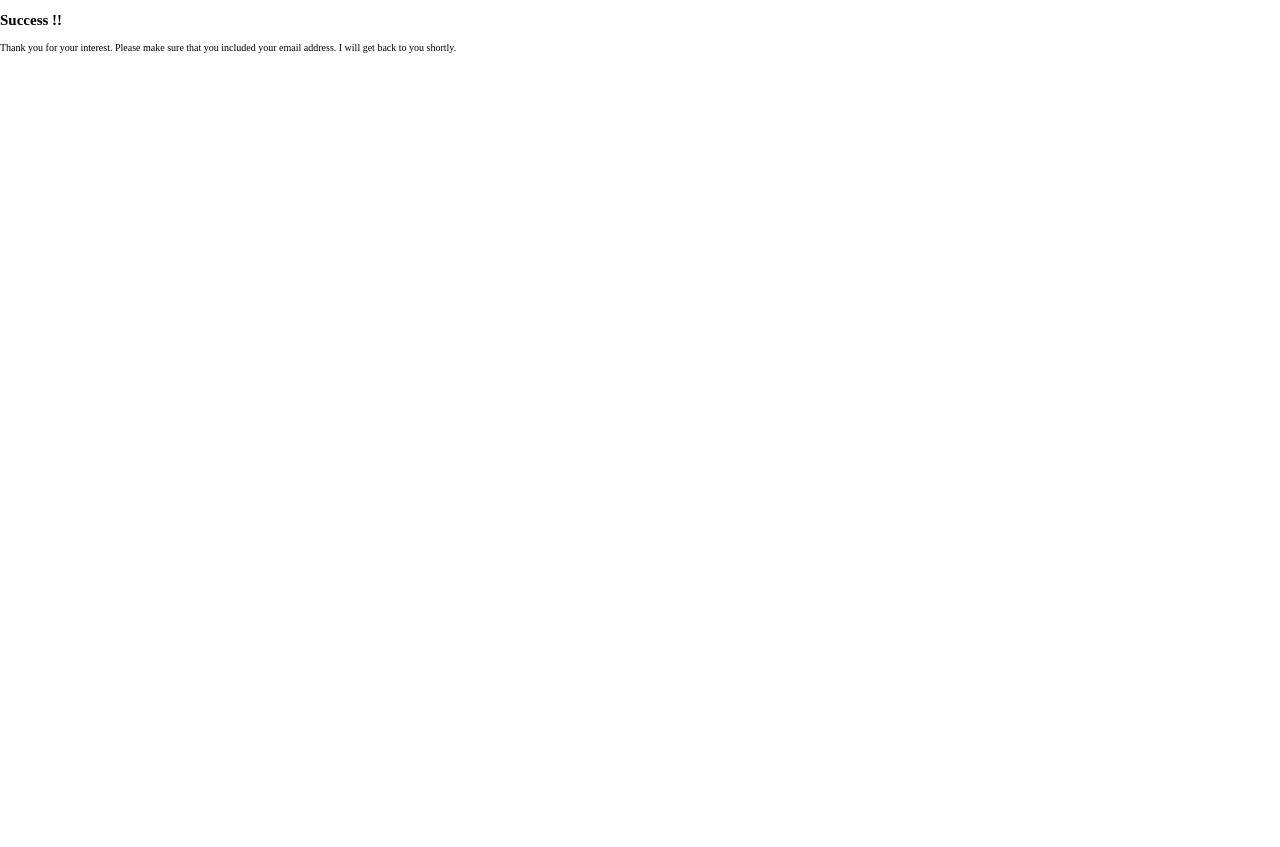
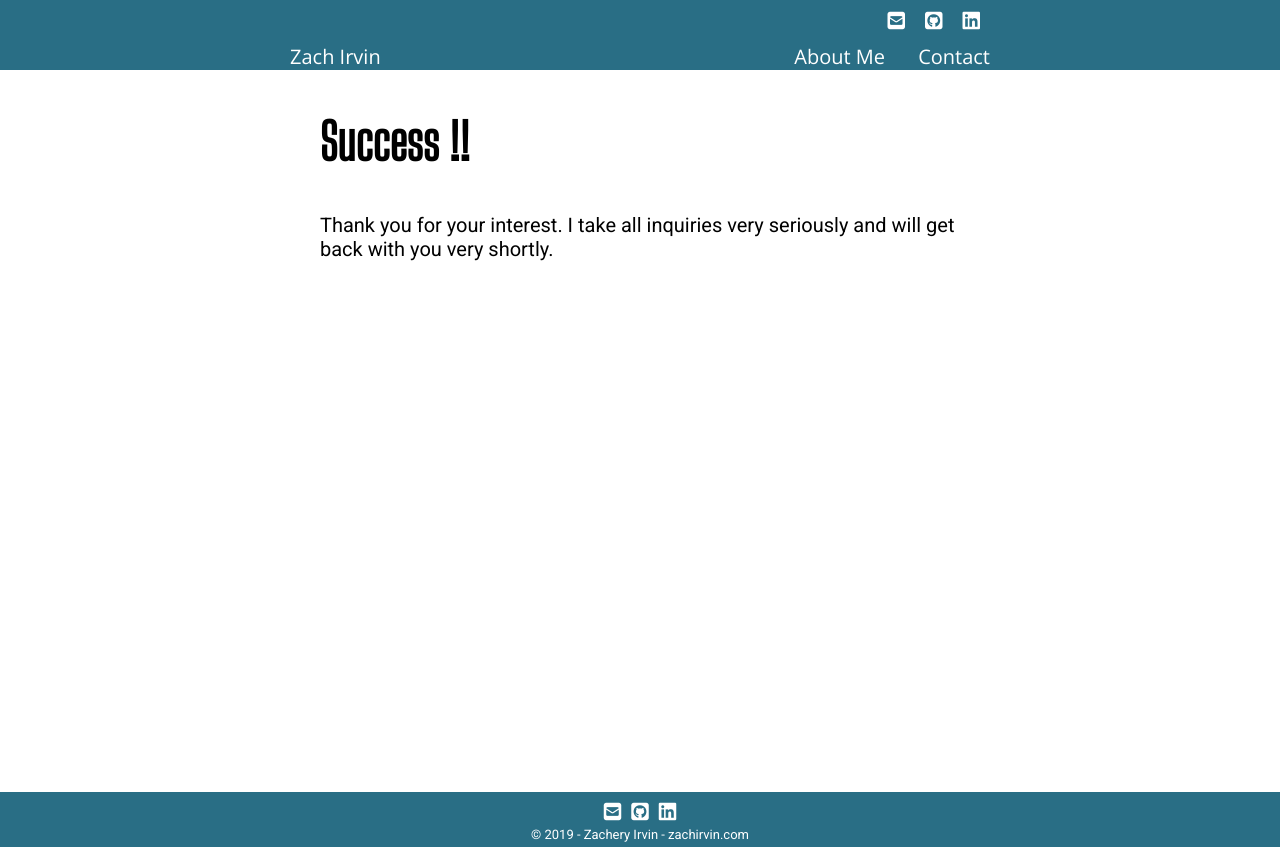
Before and after one commit to badCompany55/portfolio, a Gatsby site: page /formSuccess in a window 1280 px wide. Before the commit the page ends 800 px from the top, so only its background shows below. Built offline with nearby package versions, Linux system fonts and the light colour scheme; Gatsby itself is replaced by a stand-in of ours.

Commit message:
completion form styling and links  in header styling and links in footer

```diff
--- a/src/components/header.js
+++ b/src/components/header.js
@@ -12,9 +12,9 @@ const Header = () => {
         </div>
         <div className="nav">
           <div className="subNav iconSubNav">
-            <Link to="/contact">
+            <a href="mailto:zachirvin45@gmail">
               <i className="fas fa-envelope-square"></i>
-            </Link>
+            </a>
             <a href="https://github.com/badCompany55">
               <i className="fab fa-github-square"></i>
             </a>
--- a/src/pages/formSuccess.js
+++ b/src/pages/formSuccess.js
@@ -1,15 +1,18 @@
 import React from "react"
 import Layout from "../components/layout.js"
+import "../styles/successMsg.scss"
 
 const FormSuccessMsg = () => {
   return (
-    <div class="messageCont">
-      <h2 className="success">Success !!</h2>
-      <p className="successMsg">
-        Thank you for your interest. Please make sure that you included your
-        email address. I will get back to you shortly.
-      </p>
-    </div>
+    <Layout>
+      <div class="messageCont ">
+        <h2 className="success subHeading">Success !!</h2>
+        <p className="successMsg text">
+          Thank you for your interest. I take all inquiries very seriously and
+          will get back with you very shortly.
+        </p>
+      </div>
+    </Layout>
   )
 }
 
--- a/src/pages/index.js
+++ b/src/pages/index.js
@@ -105,9 +105,7 @@ const IndexPage = () => {
                 </p>
               </div>
               <div className="link">
-                <Link to="/notetaker">
-                  <NoteTakingImg />
-                </Link>
+                <Link to="/notetaker">{<NoteTakingImg />}</Link>
               </div>
             </div>
           </div>
--- /dev/null
+++ b/src/styles/successMsg.scss
@@ -0,0 +1,13 @@
+.messageCont {
+	height: 85vh;
+	margin: 0 auto;
+	width: 50%;
+
+	.success {
+		font-size: 5rem;
+	}
+
+	p {
+		font-size: 2rem;
+	}
+}
```
Also changed, not shown: src/components/imgs/addNote.js (deleted, +0 -20 lines), src/components/imgs/editDelete.js (deleted, +0 -20 lines), src/components/imgs/noteimage.js (+15 -3 lines), src/components/imgs/searchNotes.js (deleted, +0 -20 lines).
